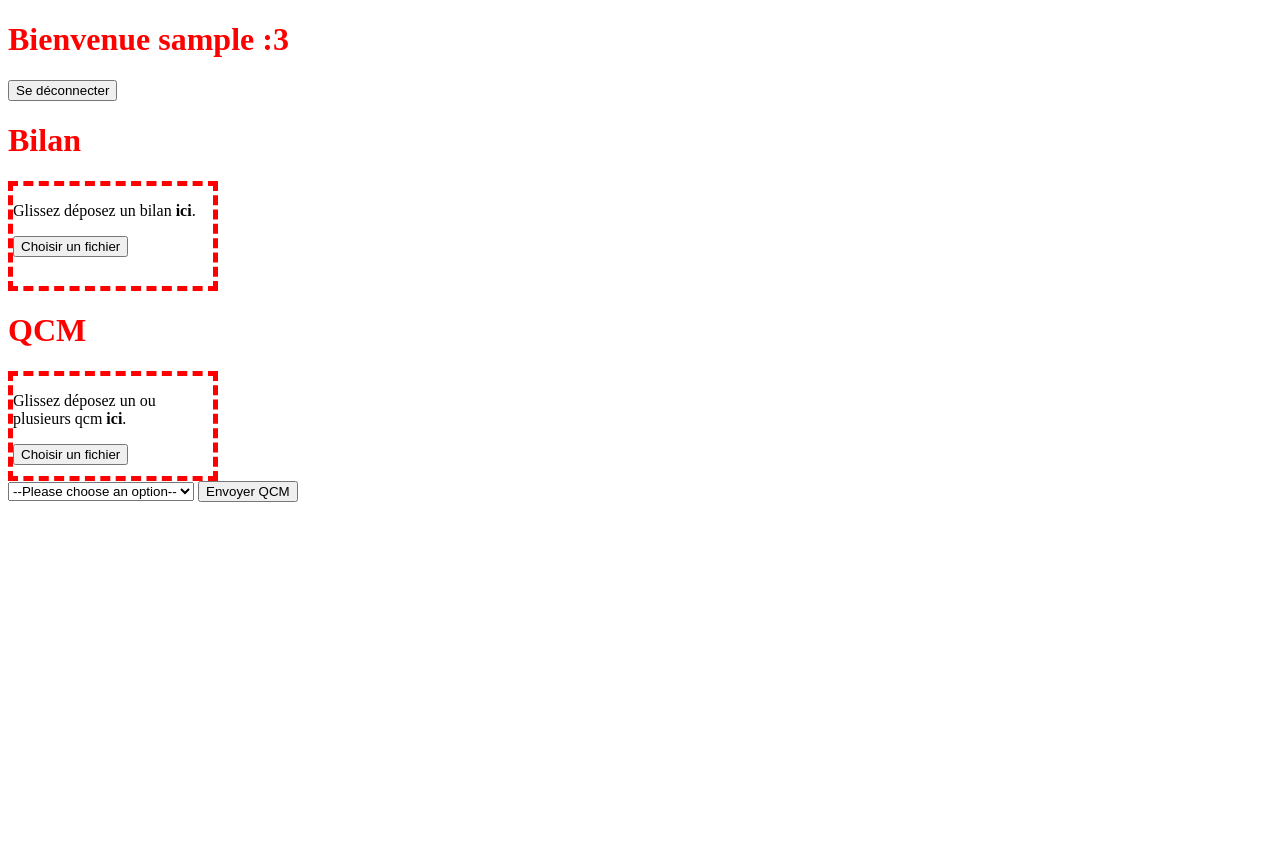
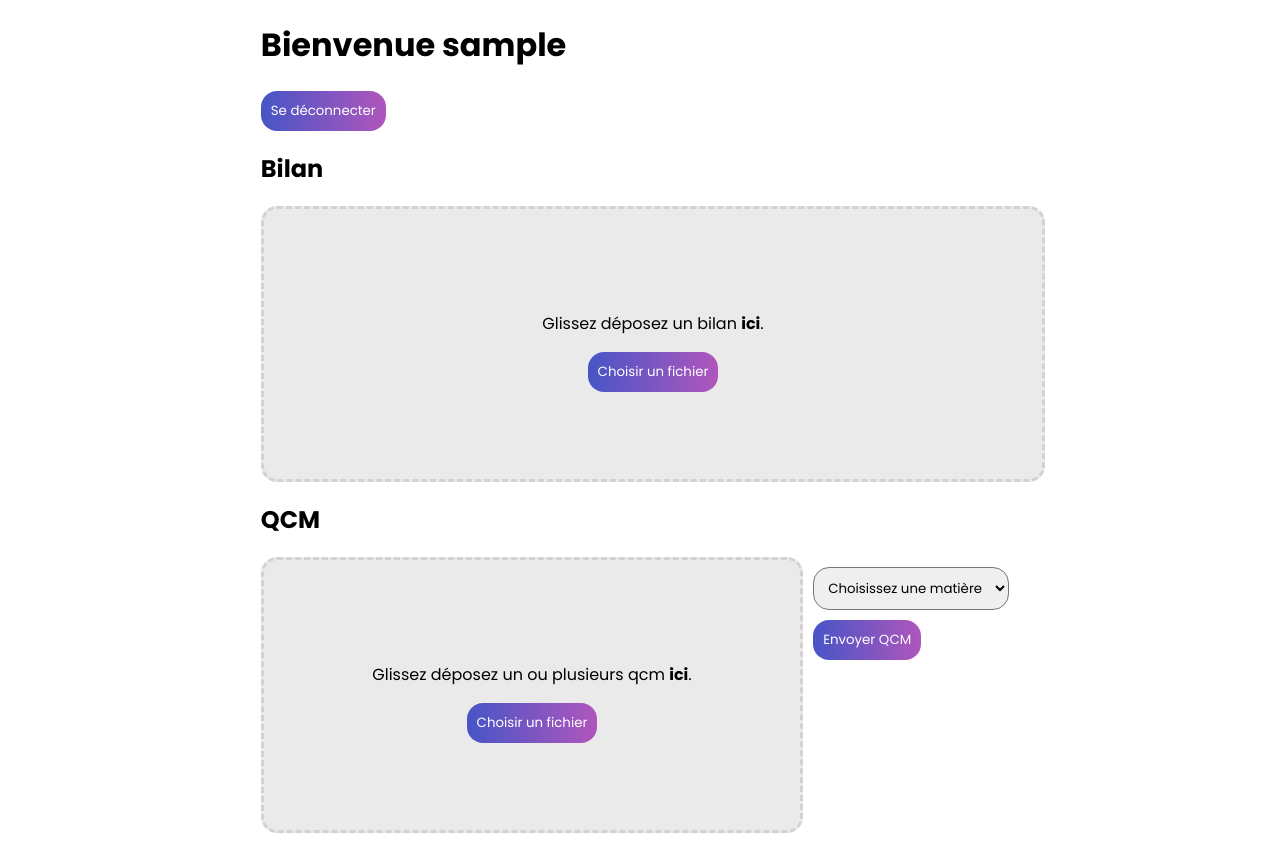
Before and after one commit to amin-elmellouki/SAE_Consolidation, a Django app: page / in a window 1280 px wide. Before the commit the page ends 502 px from the top, so only its background shows below. Run offline with Django 5.2, Linux system fonts and the light colour scheme; the visitor is signed in with stand-in values (Sample User, id 1); data that the repository does not hold is empty.

Commit message:
CSS et fix d'upload en double

```diff
--- a/home/models.py
+++ b/home/models.py
@@ -9,8 +9,11 @@ class Matiere(models.Model):
 
 
 class QCM(models.Model):
-    dateQ = models.DateField(primary_key=True)
+    dateQ = models.DateField()
     matiere = models.ForeignKey(Matiere, on_delete=models.CASCADE, related_name="qcms")
+
+    class Meta:
+        unique_together = ('dateQ', 'matiere')
 
 
 class Etudiant(models.Model):
--- a/home/static/script.js
+++ b/home/static/script.js
@@ -51,12 +51,19 @@ function uploadFiles(files, url, mat=null) {
     }).then(response => {
         if (response.ok) {
             console.log("Files uploaded successfully.");
+            showMessage((url == loadBilanUrl) ? ("bilan") : ("qcm"), false)
         } else {
             console.error("File upload failed.");
+            showMessage((url == loadBilanUrl) ? ("bilan") : ("qcm"), true)
         }
     }).catch(error => {
         console.error("Error:", error);
+        showMessage((url == loadBilanUrl) ? ("bilan") : ("qcm"), true)
     });
+}
+
+function showMessage(type, err) {
+    document.getElementById(`${(err) ? ("err") : ("succ")}-${type}`).style.display = 'flex';
 }
 
 function sendQcm() {
--- a/home/static/style-home.css
+++ b/home/static/style-home.css
@@ -1,5 +1,57 @@
+@import url('https://fonts.googleapis.com/css2?family=Poppins:ital,wght@0,100;0,200;0,300;0,400;0,500;0,600;0,700;0,800;0,900;1,100;1,200;1,300;1,400;1,500;1,600;1,700;1,800;1,900&display=swap');
+
+* {
+  font-family: "Poppins", sans-serif;
+}
+
 .drop_zone {
-    border: 5px dashed red;
-    width: 200px;
-    height: 100px;
+    display: flex;
+    flex-direction: column;
+    justify-content: center;
+    align-items: center;
+    border: 3px dashed rgb(210, 210, 210);
+    background-color: rgb(234, 234, 234);
+    border-radius: 16px;
+    width: 100%;
+    height: 250px;
+    padding: 10px;
 }
+
+button {
+    border: none;
+    border-radius: 16px;
+    background-color: purple;
+    background: linear-gradient(90deg, rgba(71,85,198,1) 0%, rgba(175,86,188,1) 100%);
+    padding: 10px;
+    color: white;
+    cursor: pointer;
+}
+
+select {
+    border-radius: 16px;
+    padding: 10px;
+    margin-bottom: 10px;
+}
+
+main {
+    padding-left: 20%;
+    padding-right: 20%;
+}
+
+.message {
+    display: flex;
+    align-items: center;
+    justify-content: center;
+    border-radius: 16px;
+    margin-bottom: 10px;
+}
+
+.success {
+    border: 3px solid rgb(139, 175, 139);
+    background-color: rgb(91, 196, 79);
+}
+
+.error {
+    border: 3px solid rgb(185, 56, 56);
+    background-color: rgb(205, 88, 88);
+}
--- a/home/templates/home.html
+++ b/home/templates/home.html
@@ -12,21 +12,41 @@
 {% endblock %}
 
 {% block content %}
-    <h1>Bienvenue {{user.username}} :3</h1>
+<main>
+    <h1>Bienvenue {{user.username}}</h1>
     <form action="{% url 'logout' %}" method="post">
         {% csrf_token %}
         <button type="submit">Se déconnecter</button>
     </form>
 
+    <section>
         <h1>Bilan</h1>
+        <div style="display: none;" id="succ-bilan" class="message success">
+            <p>Bilan chargé dans la base de données</p>
+        </div>
+
+        <div style="display: none;" id="err-bilan" class="message error">
+            <p>Erreur lors du chargement dans la base de données</p>
+        </div>
+
         <div class="drop_zone" id="bilan_drop_zone" ondrop="dropHandler(event, 'bilan');" ondragover="event.preventDefault();">
             <p>Glissez déposez un bilan <strong>ici</strong>.</p>
             <!-- Bouton pour choisir un fichier -->
             <input type="file" id="bilan_file_input" style="display: none;" multiple onchange="fileInputHandler(event, 'bilan');">
             <button type="button" onclick="document.getElementById('bilan_file_input').click();">Choisir un fichier</button>
         </div>
+    </section>
 
+    <section>
         <h1>QCM</h1>
+        <div style="display: none;" id="succ-qcm" class="message success">
+            <p>Bilan chargé dans la base de données</p>
+        </div>
+
+        <div style="display: none;" id="err-qcm" class="message error">
+            <p>Erreur lors du chargement dans la base de données</p>
+        </div>
+        <div style="display:flex">
             <div class="drop_zone" id="qcm_drop_zone" ondrop="dropHandler(event, 'qcm');" ondragover="event.preventDefault();">
                 <p>Glissez déposez un ou plusieurs qcm <strong>ici</strong>.</p>
                 <!-- Bouton pour choisir des fichiers -->
@@ -34,8 +54,9 @@
                 <button type="button" onclick="document.getElementById('qcm_file_input').click();">Choisir un fichier</button>
             </div>
 
-    <select name="matieres" id="matiere-select">
-        <option value="">--Please choose an option--</option>
+            <div style="padding:10px;">
+                <select style="display:block" name="matieres" id="matiere-select">
+                    <option value="">Choisissez une matière</option>
 
                     {% for matiere in matieres %}
                         <option value="{{ matiere.nomMat }}"> {{matiere.nomMat}} </option>
@@ -43,5 +64,8 @@
                 </select>
 
                 <button onclick="sendQcm();">Envoyer QCM</button>
-
+            </div>
+        </div>
+    </section>
+</main>
 {% endblock %}
--- a/static/style.css
+++ b/static/style.css
@@ -1,3 +1,109 @@
-h1 {
-    color: red;
-}
+@import url('https://fonts.googleapis.com/css2?family=Poppins:ital,wght@0,100;0,200;0,300;0,400;0,500;0,600;0,700;0,800;0,900;1,100;1,200;1,300;1,400;1,500;1,600;1,700;1,800;1,900&display=swap');
+
+.poppins-thin {
+    font-family: "Poppins", sans-serif;
+    font-weight: 100;
+    font-style: normal;
+  }
+
+  .poppins-extralight {
+    font-family: "Poppins", sans-serif;
+    font-weight: 200;
+    font-style: normal;
+  }
+
+  .poppins-light {
+    font-family: "Poppins", sans-serif;
+    font-weight: 300;
+    font-style: normal;
+  }
+
+  .poppins-regular {
+    font-family: "Poppins", sans-serif;
+    font-weight: 400;
+    font-style: normal;
+  }
+
+  .poppins-medium {
+    font-family: "Poppins", sans-serif;
+    font-weight: 500;
+    font-style: normal;
+  }
+
+  .poppins-semibold {
+    font-family: "Poppins", sans-serif;
+    font-weight: 600;
+    font-style: normal;
+  }
+
+  .poppins-bold {
+    font-family: "Poppins", sans-serif;
+    font-weight: 700;
+    font-style: normal;
+  }
+
+  .poppins-extrabold {
+    font-family: "Poppins", sans-serif;
+    font-weight: 800;
+    font-style: normal;
+  }
+
+  .poppins-black {
+    font-family: "Poppins", sans-serif;
+    font-weight: 900;
+    font-style: normal;
+  }
+
+  .poppins-thin-italic {
+    font-family: "Poppins", sans-serif;
+    font-weight: 100;
+    font-style: italic;
+  }
+
+  .poppins-extralight-italic {
+    font-family: "Poppins", sans-serif;
+    font-weight: 200;
+    font-style: italic;
+  }
+
+  .poppins-light-italic {
+    font-family: "Poppins", sans-serif;
+    font-weight: 300;
+    font-style: italic;
+  }
+
+  .poppins-regular-italic {
+    font-family: "Poppins", sans-serif;
+    font-weight: 400;
+    font-style: italic;
+  }
+
+  .poppins-medium-italic {
+    font-family: "Poppins", sans-serif;
+    font-weight: 500;
+    font-style: italic;
+  }
+
+  .poppins-semibold-italic {
+    font-family: "Poppins", sans-serif;
+    font-weight: 600;
+    font-style: italic;
+  }
+
+  .poppins-bold-italic {
+    font-family: "Poppins", sans-serif;
+    font-weight: 700;
+    font-style: italic;
+  }
+
+  .poppins-extrabold-italic {
+    font-family: "Poppins", sans-serif;
+    font-weight: 800;
+    font-style: italic;
+  }
+
+  .poppins-black-italic {
+    font-family: "Poppins", sans-serif;
+    font-weight: 900;
+    font-style: italic;
+  }
```
Also changed, not shown: home/migrations/0001_initial.py. Lines whose indentation alone changed are shown as unchanged.
